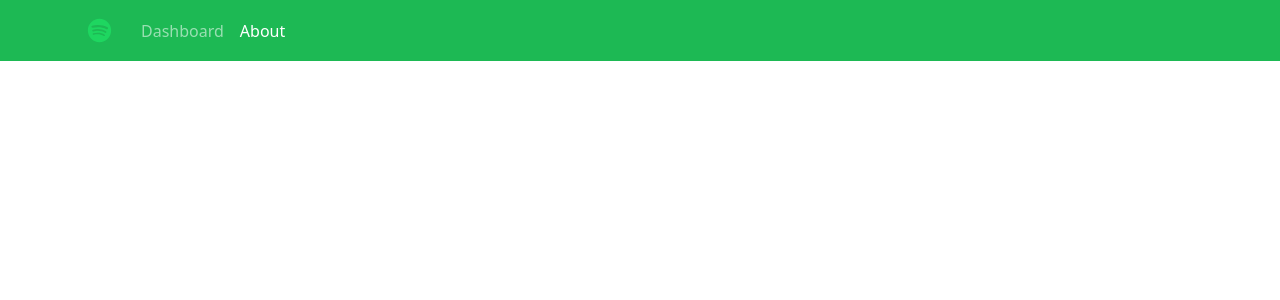
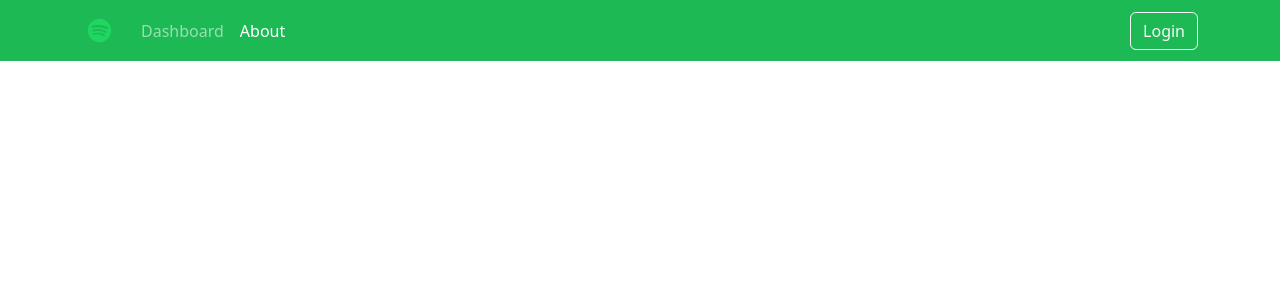
Before and after one commit to gladwinc/spotifyappv1, a Next.js app: page /about in a window 1280 px wide. Shown: the top 300 px of the page. Built offline with nearby package versions, Linux system fonts and the light colour scheme.

Commit message:
added constant file, and improved login/logout functionality

```diff
--- a/components/MainNav.js
+++ b/components/MainNav.js
@@ -1,8 +1,27 @@
 import { useRouter } from "next/router";
 import { Navbar, Nav, Image, Container, Button } from "react-bootstrap";
+import {
+  CLIENT_ID,
+  AUTHORIZE_URL,
+  REDIRECT_URI,
+  SCOPES,
+} from "@/constants/constants";
 
 const MainNav = () => {
   const router = useRouter();
+
+  const handleNavbarLogin = () => {
+    const url =
+      `${AUTHORIZE_URL}?` +
+      `client_id=${encodeURIComponent(CLIENT_ID)}&` +
+      `redirect_uri=${encodeURIComponent(REDIRECT_URI)}&` +
+      `scope=${encodeURIComponent(SCOPES.join(" "))}&` +
+      `response_type=token&` +
+      `show_dialog=true`;
+
+    window.location = url;
+  };
+
   let isLoggedIn = false; // Initialize isLoggedIn as false by default
 
   if (typeof window !== "undefined") {
@@ -17,11 +36,6 @@ const MainNav = () => {
       // Redirect user to the login page
       router.push("/login");
     }
-  };
-
-  const handleLogin = () => {
-    // Redirect user to the login page
-    router.push("/login");
   };
 
   return (
@@ -54,9 +68,13 @@ const MainNav = () => {
               About
             </Nav.Link>
           </Nav>
-          {isLoggedIn && (
+          {isLoggedIn ? (
             <Button variant="outline-light" onClick={handleLogout}>
               Logout
+            </Button>
+          ) : (
+            <Button variant="outline-light" onClick={handleNavbarLogin}>
+              Login
             </Button>
           )}
         </Navbar.Collapse>
--- a/components/TopArtist.js
+++ b/components/TopArtist.js
@@ -89,8 +89,8 @@ const TopArtist = ({ token }) => {
             <p className="mb-0 text-muted">Artist unavailable.</p>
           </div>
           <p className="text-secondary">
-            <Link href="/login" legacyBehavior>
-              <a>Login </a>
+            <Link href="/login " legacyBehavior>
+              <a style={{ textDecoration: "none" }}>Login </a>
             </Link>
             to view top artists.
           </p>
--- a/components/TopTrack.js
+++ b/components/TopTrack.js
@@ -92,7 +92,7 @@ const TopTrack = ({ token }) => {
           </div>
           <p className="text-secondary">
             <Link href="/login" legacyBehavior>
-              <a>Login </a>
+              <a style={{ textDecoration: "none" }}>Login </a>
             </Link>
             to view top tracks.
           </p>
--- /dev/null
+++ b/constants/constants.js
@@ -0,0 +1,5 @@
+export const CLIENT_ID = "f93eafeebc55462282df6aae7a883874";
+export const AUTHORIZE_URL = "https://accounts.spotify.com/authorize";
+//const REDIRECT_URI = "https://main--spotifyappv1.netlify.app/login/";
+export const REDIRECT_URI = "http://localhost:3000/login/";
+export const SCOPES = ["user-top-read"];
--- /dev/null
+++ b/pages/api/authStatus.js
@@ -0,0 +1,6 @@
+export default function handler(req, res) {
+  // Perform authentication check here, such as checking session, JWT, etc.
+  const isLoggedIn = req.session.user ? true : false; // Example: Check if user session exists
+
+  res.status(200).json({ isLoggedIn });
+}
```
Also changed, not shown: pages/login.js (+6 -7 lines).
